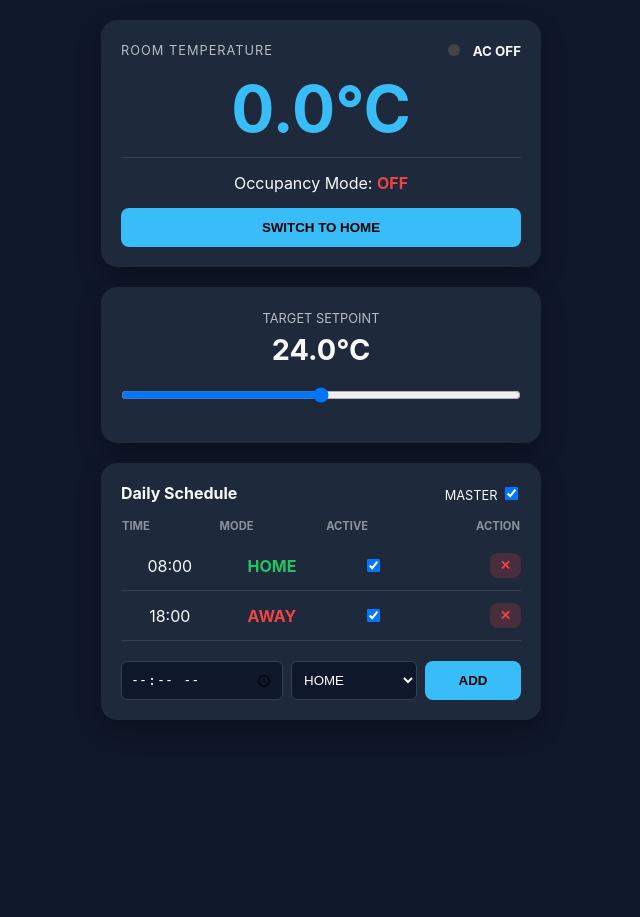
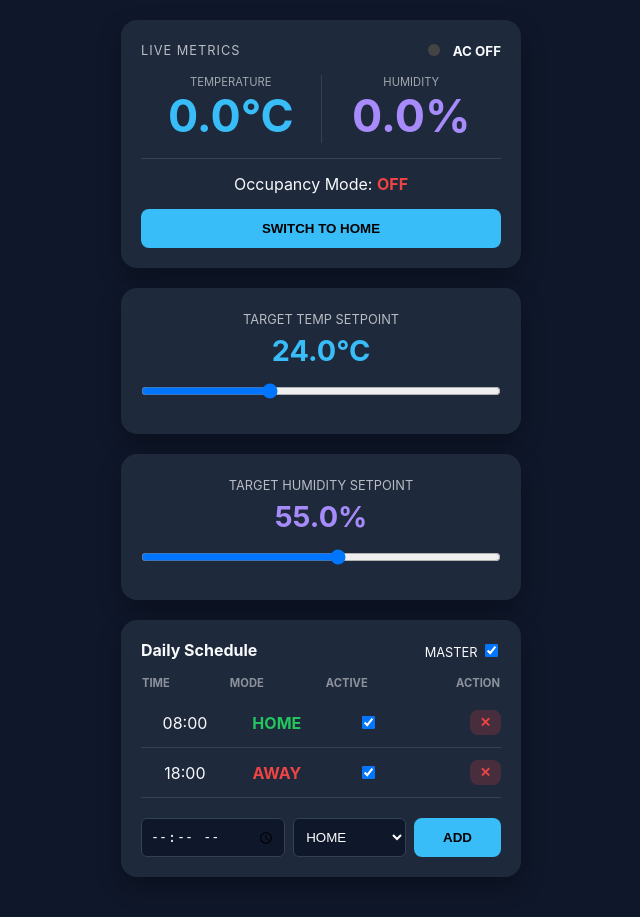
Before and after one commit to uanve/ac-controller, a Flask app: page / in a window 1280 px wide. Shown: the whole page, without its empty margins (319-959 px from the left). Before the commit the page ends 720 px from the top, so only its background shows below. Run offline with Flask 3, Linux system fonts and the light colour scheme.

Commit message:
update add humit read

```diff
--- a/app.py
+++ b/app.py
@@ -18,7 +18,6 @@
 AC_RELAY_PIN = 27
 GPIO.setmode(GPIO.BCM)
 GPIO.setup(AC_RELAY_PIN, GPIO.OUT, initial=GPIO.LOW)
-# Configuration for your IR files
 IR_ON_FILE = "./on_24.txt"
 IR_OFF_FILE = "./off.txt"
 
@@ -31,11 +30,13 @@
 
 # --- SYSTEM STATE ---
 state = {
-    "occupancy_mode": "OFF",  # Manually or Schedule controlled
-    "ac_power": "OFF",        # Physical Status
+    "occupancy_mode": "OFF",
+    "ac_power": "OFF",
     "current_temp": 0.0,
     "target_temp": 24.0,
-    "schedule_running": True, # Master Schedule Toggle
+    "current_humidity": 0.0,   # Tracks actual humidity from sensor
+    "target_humidity": 55.0,   # Setpoint target slider
+    "schedule_running": True,
     "schedule": [
         {"id": 0, "time": "08:00", "action": "ON", "active": True},
         {"id": 1, "time": "18:00", "action": "OFF", "active": True}
@@ -43,45 +44,35 @@
     "last_trigger": ""
 }
 
-
 def trigger_ac_hardware(action):
-    """
-    Handles both the physical IR blast to the AC unit
-    and toggles the GPIO pin for visual debugging.
-    """
     is_on = (action == "ON")
     filename = IR_ON_FILE if is_on else IR_OFF_FILE
 
-    # 1. Debug LED / Relay Toggle
     try:
         GPIO.output(AC_RELAY_PIN, GPIO.HIGH if is_on else GPIO.LOW)
         print(f"[{datetime.now().strftime('%H:%M:%S')}] DEBUG LED -> {'HIGH' if is_on else 'LOW'}")
     except Exception as e:
         print(f"GPIO Debug Error: {e}")
 
-    # 2. Send IR Blast to the actual AC unit
     print(f"[{datetime.now().strftime('%H:%M:%S')}] IR ACTION: Sending {filename}")
     try:
-        # check=True forces it to raise an error if the shell command fails
-        subprocess.run(["sudo", "ir-ctl", "-d", "/dev/lirc0", f"--send={filename}"], check=True)
+        # subprocess.run(["sudo", "ir-ctl", "-d", "/dev/lirc0", f"--send={filename}"], check=True)
+        subprocess.run(["ir-ctl", "-d", "/dev/lirc0", f"--send={filename}"], check=True)
     except Exception as e:
         print(f"IR Blaster Error: {e}")
 
 def update_climate_logic():
-    """Calculates if AC should be ON based on Occupancy AND Temperature."""
-    # Logic: Room must be hot AND Occupancy must be ON
-    should_be_on = (state["occupancy_mode"] == "ON" and
-                    state["current_temp"] > state["target_temp"])
+    """Calculates if AC should be ON based on Occupancy AND (Temperature OR Humidity)."""
+    # Trigger if current temp is past target OR current humidity is past target
+    climate_trigger = (state["current_temp"] > state["target_temp"] or
+                       state["current_humidity"] > state["target_humidity"])
 
+    should_be_on = (state["occupancy_mode"] == "ON" and climate_trigger)
     new_status = "ON" if should_be_on else "OFF"
 
-    # Only trigger hardware if the system state actually changes
     if state["ac_power"] != new_status:
         state["ac_power"] = new_status
-
-        # Fire both the IR blaster and the debug LED
         trigger_ac_hardware(new_status)
-
         print(f"[{datetime.now().strftime('%H:%M:%S')}] SYSTEM STATE UPDATED -> AC UNIT IS {new_status}")
 
 def background_worker():
@@ -91,11 +82,14 @@
         # 1. Read Sensor
         if sensor:
             try:
-                state["current_temp"] = round(sensor.temperature, 1)
+                state["current_temp"] = round(float(sensor.temperature), 1)
+                state["current_humidity"] = round(float(sensor.relative_humidity), 1)
             except:
                 pass
         else:
-            state["current_temp"] = 25
+            # Fixed: Explicitly using float decimals for mock data
+            state["current_temp"] = 30
+            state["current_humidity"] = 100
 
         # 2. Process Schedule
         if state["schedule_running"]:
@@ -109,7 +103,6 @@
         # 3. Apply logic to physical AC
         update_climate_logic()
 
-# Start background thread
 threading.Thread(target=background_worker, daemon=True).start()
 
 # --- ROUTES ---
@@ -143,6 +136,11 @@
     state["target_temp"] = float(request.json.get("target", 24))
     return jsonify(success=True)
 
+@app.route('/api/set_target_humidity', methods=['POST'])
+def set_target_humidity():
+    state["target_humidity"] = float(request.json.get("target_humidity", 55))
+    return jsonify(success=True)
+
 @app.route('/api/schedule/master_toggle', methods=['POST'])
 def master_toggle():
     state["schedule_running"] = not state["schedule_running"]
--- a/templates/index.html
+++ b/templates/index.html
@@ -10,6 +10,7 @@
             --card: #1e293b;
             --text: #f8fafc;
             --accent: #38bdf8;
+            --humidity-accent: #a78bfa;
             --on: #22c55e;
             --off: #ef4444;
         }
@@ -34,16 +35,36 @@
             margin-bottom: 20px;
             text-align: center;
             box-shadow: 0 10px 25px rgba(0,0,0,0.3);
+            box-sizing: border-box;
+        }
+
+        .stats-grid {
+            display: flex;
+            justify-content: space-between;
+            margin: 15px 0;
+        }
+
+        .stat-col {
+            flex: 1;
+            text-align: center;
+        }
+
+        .stat-col:first-child {
+            border-right: 1px solid #334155;
         }
 
         .temp-display {
-            font-size: 4rem;
+            font-size: 2.8rem;
             font-weight: bold;
             color: var(--accent);
-            margin: 10px 0;
         }
 
-        /* AC Status LED */
+        .humid-display {
+            font-size: 2.8rem;
+            font-weight: bold;
+            color: var(--humidity-accent);
+        }
+
         .ac-glow {
             height: 12px;
             width: 12px;
@@ -55,7 +76,6 @@
         .glow-ON { background: #00f2ff; box-shadow: 0 0 12px #00f2ff; }
         .glow-OFF { background: #444; }
 
-        /* Buttons and Inputs */
         button {
             cursor: pointer; border: none; border-radius: 8px; padding: 12px;
             font-weight: bold; background: var(--accent); color: #000;
@@ -64,13 +84,12 @@
         button:active { transform: scale(0.98); }
         .btn-del { background: rgba(239, 68, 68, 0.2); color: var(--off); width: auto; padding: 5px 10px; }
 
-        input[type=range] { width: 100%; margin: 20px 0; cursor: pointer; }
+        input[type=range] { width: 100%; margin: 15px 0; cursor: pointer; }
         input[type=time], select {
             background: #0f172a; border: 1px solid #334155;
             color: white; padding: 8px; border-radius: 6px;
         }
 
-        /* Table Styling */
         table { width: 100%; margin-top: 15px; border-collapse: collapse; }
         th { font-size: 0.7rem; opacity: 0.5; text-align: left; padding-bottom: 8px; }
         td { padding: 12px 0; border-bottom: 1px solid #334155; }
@@ -86,14 +105,23 @@
 
     <div class="card">
         <div class="header-row">
-            <span style="font-size: 0.8rem; opacity: 0.7; letter-spacing: 1px;">ROOM TEMPERATURE</span>
+            <span style="font-size: 0.8rem; opacity: 0.7; letter-spacing: 1px;">LIVE METRICS</span>
             <span>
                 <div id="acLed" class="ac-glow glow-{{ state.ac_power }}"></div>
                 <small id="acText" style="font-weight: bold;">AC {{ state.ac_power }}</small>
             </span>
         </div>
 
-        <div class="temp-display"><span id="currTemp">{{ state.current_temp }}</span>°C</div>
+        <div class="stats-grid">
+            <div class="stat-col">
+                <div style="font-size: 0.7rem; opacity: 0.6;">TEMPERATURE</div>
+                <div class="temp-display"><span id="currTemp">{{ state.current_temp }}</span>°C</div>
+            </div>
+            <div class="stat-col">
+                <div style="font-size: 0.7rem; opacity: 0.6;">HUMIDITY</div>
+                <div class="humid-display"><span id="currHumid">{{ state.current_humidity }}</span>%</div>
+            </div>
+        </div>
 
         <div style="border-top: 1px solid #334155; padding-top: 15px; margin-top: 10px;">
             <div style="margin-bottom: 15px;">
@@ -106,11 +134,19 @@
     </div>
 
     <div class="card">
-        <span style="font-size: 0.8rem; opacity: 0.7;">TARGET SETPOINT</span>
-        <div style="font-size: 1.8rem; font-weight: bold; margin-top: 5px;"><span id="targetVal">{{ state.target_temp }}</span>°C</div>
-        <input type="range" min="18" max="30" step="0.5" value="{{ state.target_temp }}"
+        <span style="font-size: 0.8rem; opacity: 0.7;">TARGET TEMP SETPOINT</span>
+        <div style="font-size: 1.8rem; font-weight: bold; margin-top: 5px; color: var(--accent);"><span id="targetVal">{{ state.target_temp }}</span>°C</div>
+        <input type="range" min="18" max="35" step="0.5" value="{{ state.target_temp }}"
                oninput="document.getElementById('targetVal').innerText = this.value"
                onchange="updateTarget(this.value)">
+    </div>
+
+    <div class="card">
+        <span style="font-size: 0.8rem; opacity: 0.7;">TARGET HUMIDITY SETPOINT</span>
+        <div style="font-size: 1.8rem; font-weight: bold; margin-top: 5px; color: var(--humidity-accent);"><span id="targetHumidVal">{{ state.target_humidity }}</span>%</div>
+        <input type="range" min="0" max="100" step="1" value="{{ state.target_humidity }}"
+               oninput="document.getElementById('targetHumidVal').innerText = this.value"
+               onchange="updateHumidityTarget(this.value)">
     </div>
 
     <div class="card">
@@ -159,7 +195,6 @@
     </div>
 
     <script>
-        // API Wrapper to ensure server sync before UI refresh
         async function apiCall(url, body = {}) {
             try {
                 const response = await fetch(url, {
@@ -175,7 +210,6 @@
             }
         }
 
-        // Handle the Temperature Slider
         function updateTarget(val) {
             fetch('/api/set_target', {
                 method: 'POST',
@@ -184,7 +218,14 @@
             });
         }
 
-        // Add Event Logic
+        function updateHumidityTarget(val) {
+            fetch('/api/set_target_humidity', {
+                method: 'POST',
+                headers: {'Content-Type': 'application/json'},
+                body: JSON.stringify({target_humidity: val})
+            });
+        }
+
         function addEvent() {
             const time = document.getElementById('newTime').value;
             const action = document.getElementById('newAction').value;
@@ -192,22 +233,19 @@
             apiCall('/api/schedule/add', {time: time, action: action});
         }
 
-        // Live Polling for Temperature and AC state
         function updateUI() {
             fetch('/api/status')
                 .then(res => res.json())
                 .then(data => {
-                    // Update current reading
-                    document.getElementById('currTemp').innerText = data.current_temp;
+                    document.getElementById('currTemp').innerText = float(data.current_temp).toFixed(1);
+                    document.getElementById('currHumid').innerText = float(data.current_humidity).toFixed(1);
 
-                    // Update AC Visuals
                     const acLed = document.getElementById('acLed');
                     const acTxt = document.getElementById('acText');
                     acLed.className = 'ac-glow glow-' + data.ac_power;
                     acTxt.innerText = "AC " + (data.ac_power === 'ON' ? 'COOLING' : 'IDLE');
                     acTxt.style.color = data.ac_power === 'ON' ? '#00f2ff' : 'inherit';
 
-                    // Update Occupancy Label
                     const occ = document.getElementById('occStatus');
                     occ.innerText = data.occupancy_mode === 'ON' ? 'HOME' : 'AWAY';
                     occ.className = data.occupancy_mode;
@@ -215,7 +253,6 @@
                 .catch(e => console.log("Polling suspended..."));
         }
 
-        // Update UI every 2 seconds
         setInterval(updateUI, 2000);
     </script>
 </body>
```
